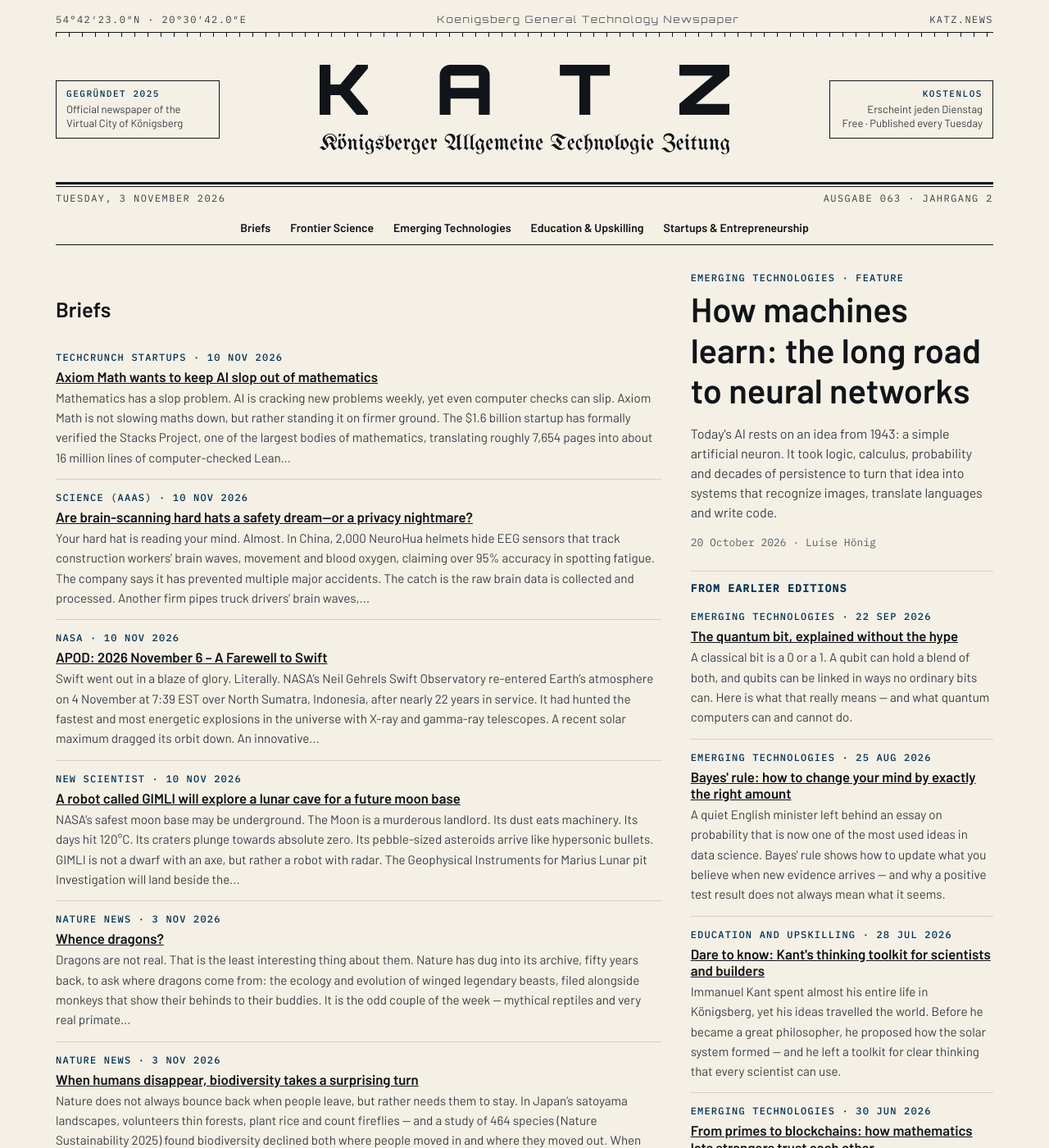
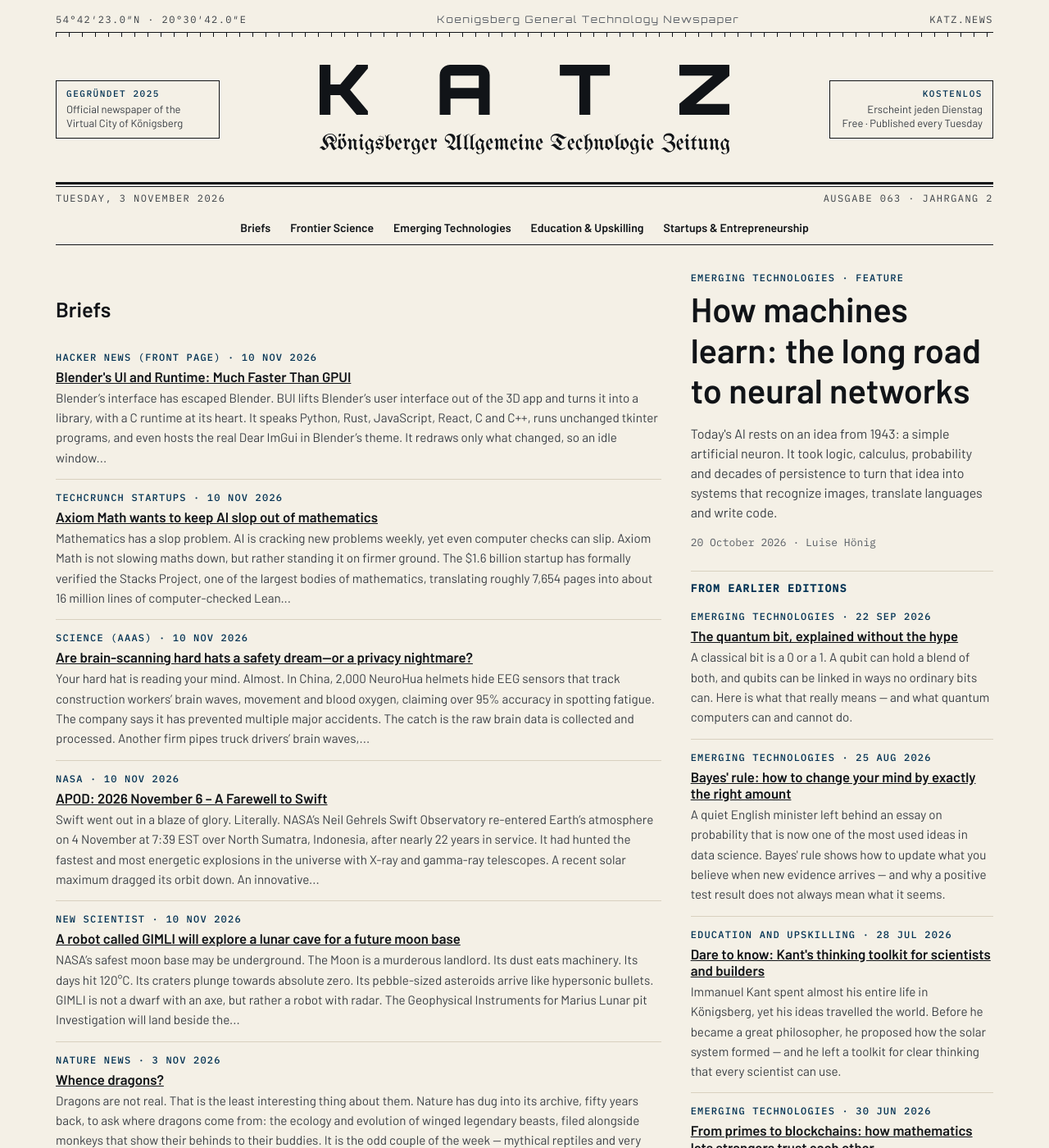
Before and after one commit to katz-news/katz.news, a Jekyll site: the page built from index.html, in a window 1280 px wide and 1400 px high. Shown: the whole window at 82% size. Built offline with Jekyll 4.4.1, drawn with Linux system fonts in a browser that asks for light colours; some of the changed text lies outside the part shown.

Commit message:
Publish 2026-11-06

```diff
--- a/_data/build.yml
+++ b/_data/build.yml
@@ -1 +1 @@
-published_at: 2026-11-06T15:14:16Z
+published_at: 2026-11-06T15:15:44Z
--- /dev/null
+++ b/_posts/briefs/2026-11-06-blender-s-ui-and-runtime-much-faster-than-gpui.md
@@ -0,0 +1,9 @@
+---
+published: true
+title: "Blender's UI and Runtime: Much Faster Than GPUI"
+date: 2026-11-10
+section: technology
+source_name: Hacker News (front page)
+source_url: https://news.ycombinator.com/item?id=50389333
+---
+Blender’s interface has escaped Blender. BUI lifts Blender’s user interface out of the 3D app and turns it into a library, with a C runtime at its heart. It speaks Python, Rust, JavaScript, React, C and C++, runs unchanged tkinter programs, and even hosts the real Dear ImGui in Blender’s theme. It redraws only what changed, so an idle window costs no CPU at all. Its benchmarks claim 2–4× less CPU per frame than gpui-fast, with a first frame in about 5 ms. The verdict is brilliantly Blenderised: the best interface in 3D is now a library for everything else.
```
